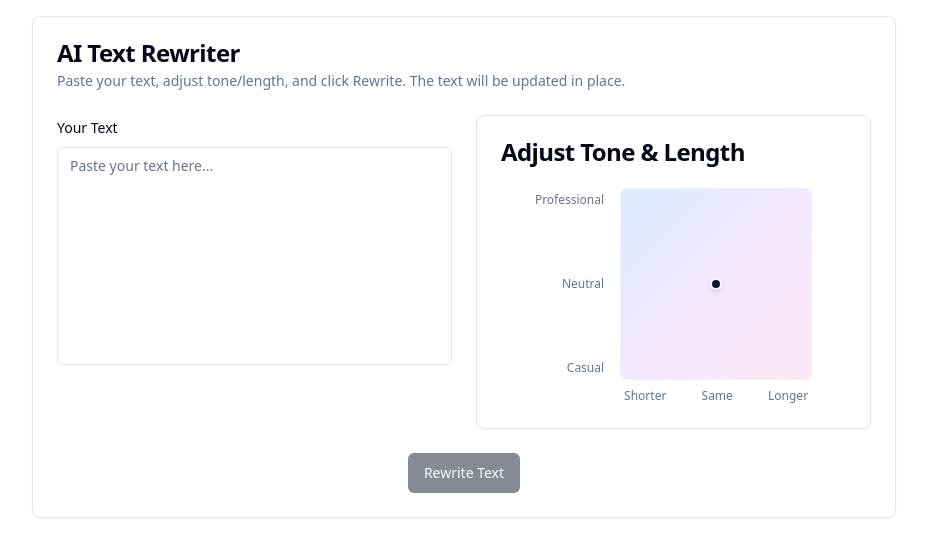
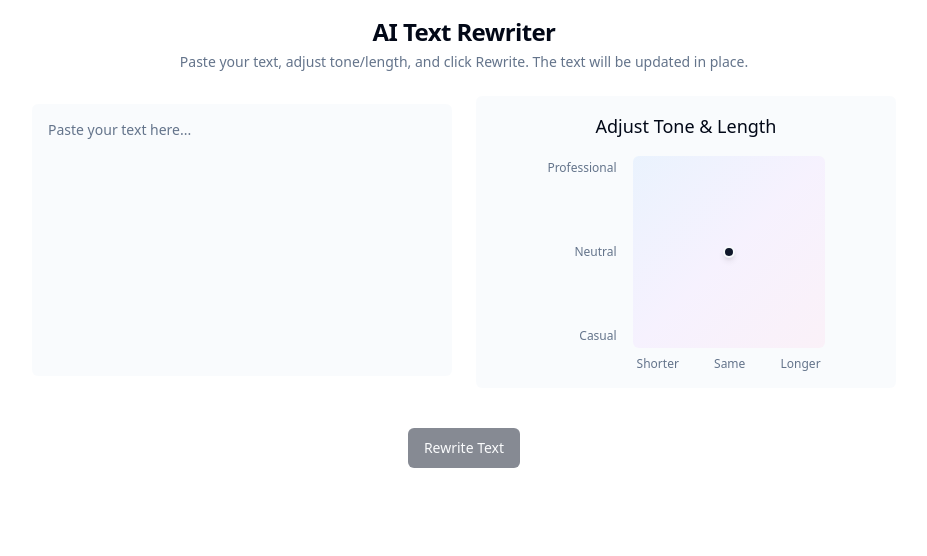
Before and after one commit to wwwillchen/vibe-text, a React (Vite) app: page / in a window 1280 px wide. Shown: the top 556 px of the page, without its empty margins (176-1103 px from the left). Built offline with nearby package versions, Linux system fonts and the light colour scheme.

Commit message:
[dyad] Make UI more minimalist - wrote 2 file(s)

```diff
--- a/src/components/TextRewriter.tsx
+++ b/src/components/TextRewriter.tsx
@@ -3,46 +3,40 @@ import React, { useState } from 'react';
 import { Textarea } from "@/components/ui/textarea";
 import { Button } from "@/components/ui/button";
 import { Label } from "@/components/ui/label";
-import { Card, CardContent, CardDescription, CardFooter, CardHeader, CardTitle } from "@/components/ui/card";
+// Removed Card imports
 import ToneLengthSelector from './ToneLengthSelector';
 import { Loader2 } from 'lucide-react';
-import { toast } from "sonner"; // Import toast for notifications
+import { toast } from "sonner";
 
 type Tone = 'Casual' | 'Neutral' | 'Professional';
 type Length = 'Shorter' | 'Same' | 'Longer';
 
-// Placeholder for AI function
 const rewriteText = async (text: string, tone: Tone, length: Length): Promise<string> => {
   console.log(`Rewriting text with Tone: ${tone}, Length: ${length}`);
-  // Simulate API call delay
   await new Promise(resolve => setTimeout(resolve, 1500));
-  // Return dummy response
   return `(Rewritten - Tone: ${tone}, Length: ${length})\n\n${text}`;
 };
 
 const TextRewriter: React.FC = () => {
   const [inputText, setInputText] = useState<string>('');
-  // Removed outputText state
   const [selectedTone, setSelectedTone] = useState<Tone>('Neutral');
   const [selectedLength, setSelectedLength] = useState<Length>('Same');
   const [isLoading, setIsLoading] = useState<boolean>(false);
 
   const handleRewrite = async () => {
     if (!inputText.trim()) {
-      toast.warning("Please enter some text to rewrite."); // Use toast notification
+      toast.warning("Please enter some text to rewrite.");
       console.warn("Input text is empty.");
       return;
     }
     setIsLoading(true);
-    // No need to clear outputText anymore
     try {
       const result = await rewriteText(inputText, selectedTone, selectedLength);
-      setInputText(result); // Update the input text directly
-      toast.success("Text rewritten successfully!"); // Success toast
+      setInputText(result);
+      toast.success("Text rewritten successfully!");
     } catch (error) {
       console.error("Error rewriting text:", error);
-      toast.error("Error: Could not rewrite text."); // Error toast
-      // Optionally, you might want to revert inputText or leave the error message somewhere
+      toast.error("Error: Could not rewrite text.");
     } finally {
       setIsLoading(false);
     }
@@ -55,26 +49,29 @@ const TextRewriter: React.FC = () => {
   };
 
   return (
-    <div className="container mx-auto p-4 max-w-4xl">
-      <Card className="mb-6">
-        <CardHeader>
-          <CardTitle>AI Text Rewriter</CardTitle>
-          <CardDescription>Paste your text, adjust tone/length, and click Rewrite. The text will be updated in place.</CardDescription>
-        </CardHeader>
-        <CardContent className="space-y-4">
-          <div className="grid grid-cols-1 md:grid-cols-2 gap-6">
+    // Removed the outer Card component, using a simple div with padding
+    <div className="container mx-auto p-4 max-w-4xl space-y-6">
+      {/* Removed CardHeader */}
+      <div className="text-center"> {/* Added text-center for title/description */}
+        <h1 className="text-2xl font-semibold tracking-tight mb-1">AI Text Rewriter</h1>
+        <p className="text-sm text-muted-foreground">
+          Paste your text, adjust tone/length, and click Rewrite. The text will be updated in place.
+        </p>
+      </div>
+
+      {/* Removed CardContent */}
+      <div className="grid grid-cols-1 md:grid-cols-2 gap-6 items-start"> {/* Added items-start */}
         {/* Input Area */}
         <div className="space-y-2">
-              <Label htmlFor="input-text">Your Text</Label>
+          <Label htmlFor="input-text" className="sr-only">Your Text</Label> {/* Hide label visually but keep for accessibility */}
           <Textarea
             id="input-text"
             placeholder="Paste your text here..."
             value={inputText}
             onChange={(e) => setInputText(e.target.value)}
-                rows={10}
-                className="resize-none"
-                // Input is no longer disabled during loading, allowing selection, but editing might be weird.
-                // Consider if disabling is preferred: disabled={isLoading}
+            rows={12} // Slightly increased rows
+            // Removed border and shadow for minimalism
+            className="resize-none border-0 shadow-none focus-visible:ring-0 focus-visible:ring-offset-0 p-4 bg-muted/40 rounded-md"
           />
         </div>
 
@@ -85,16 +82,14 @@ const TextRewriter: React.FC = () => {
           onSelect={handleToneLengthSelect}
         />
       </div>
-        </CardContent>
-        <CardFooter className="flex flex-col items-center gap-4">
+
+      {/* Removed CardFooter */}
+      <div className="flex flex-col items-center gap-4 pt-4"> {/* Added padding-top */}
          <Button onClick={handleRewrite} disabled={isLoading || !inputText.trim()} className="w-full md:w-auto">
           {isLoading ? <Loader2 className="mr-2 h-4 w-4 animate-spin" /> : null}
           {isLoading ? 'Rewriting...' : 'Rewrite Text'}
         </Button>
-
-           {/* Output Area Removed */}
-        </CardFooter>
-      </Card>
+      </div>
     </div>
   );
 };
--- a/src/components/ToneLengthSelector.tsx
+++ b/src/components/ToneLengthSelector.tsx
@@ -1,39 +1,33 @@
 
 import React, { useState, useRef, useEffect } from 'react';
 import { cn } from "@/lib/utils";
-import { Card, CardContent, CardHeader, CardTitle } from "@/components/ui/card";
+// Removed Card imports
 import { Label } from "@/components/ui/label";
 
 type Tone = 'Casual' | 'Neutral' | 'Professional';
 type Length = 'Shorter' | 'Same' | 'Longer';
 
 interface ToneLengthSelectorProps {
-  selectedTone: Tone; // Used for initial position
-  selectedLength: Length; // Used for initial position
+  selectedTone: Tone;
+  selectedLength: Length;
   onSelect: (tone: Tone, length: Length) => void;
 }
 
-// Map discrete values to percentage ranges for initial position setting
-// Y-axis: Professional (top) = low %, Casual (bottom) = high %
-// X-axis: Shorter (left) = low %, Longer (right) = high %
 const toneToY: Record<Tone, number> = { 'Professional': 16.5, 'Neutral': 50, 'Casual': 83.5 };
 const lengthToX: Record<Length, number> = { 'Shorter': 16.5, 'Same': 50, 'Longer': 83.5 };
 
 const ToneLengthSelector: React.FC<ToneLengthSelectorProps> = ({ selectedTone, selectedLength, onSelect }) => {
   const boxRef = useRef<HTMLDivElement>(null);
-  // Position state [x%, y%]
   const [position, setPosition] = useState<[number, number]>([lengthToX[selectedLength], toneToY[selectedTone]]);
   const [isDragging, setIsDragging] = useState(false);
 
   const mapPositionToValues = (xPercent: number, yPercent: number): { tone: Tone; length: Length } => {
     let tone: Tone;
-    // Y-axis mapping (inverted: lower y% means more professional)
     if (yPercent < 33.3) tone = 'Professional';
     else if (yPercent < 66.6) tone = 'Neutral';
     else tone = 'Casual';
 
     let length: Length;
-    // X-axis mapping
     if (xPercent < 33.3) length = 'Shorter';
     else if (xPercent < 66.6) length = 'Same';
     else length = 'Longer';
@@ -43,107 +37,61 @@ const ToneLengthSelector: React.FC<ToneLengthSelectorProps> = ({ selectedTone, s
 
   const handleInteraction = (event: React.MouseEvent<HTMLDivElement> | React.TouchEvent<HTMLDivElement>) => {
     if (!boxRef.current) return;
-
     const rect = boxRef.current.getBoundingClientRect();
     let clientX, clientY;
-
-    // Check if it's a touch event
     if ('touches' in event && event.touches.length > 0) {
       clientX = event.touches[0].clientX;
       clientY = event.touches[0].clientY;
-    } else if ('clientX' in event) { // Check if it's a mouse event
+    } else if ('clientX' in event) {
       clientX = event.clientX;
       clientY = event.clientY;
-    } else {
-        return; // Ignore if neither touch nor mouse event
-    }
-
+    } else { return; }
 
     let x = clientX - rect.left;
     let y = clientY - rect.top;
-
-    // Clamp position within bounds
     x = Math.max(0, Math.min(x, rect.width));
     y = Math.max(0, Math.min(y, rect.height));
-
     const xPercent = (x / rect.width) * 100;
     const yPercent = (y / rect.height) * 100;
-
     setPosition([xPercent, yPercent]);
     const { tone, length } = mapPositionToValues(xPercent, yPercent);
-    onSelect(tone, length); // Notify parent with mapped discrete values
+    onSelect(tone, length);
   };
 
   const handleMouseDown = (event: React.MouseEvent<HTMLDivElement>) => {
     setIsDragging(true);
     handleInteraction(event);
-    // Prevent text selection during drag
     event.preventDefault();
   };
+  const handleMouseMove = (event: React.MouseEvent<HTMLDivElement>) => { if (isDragging) handleInteraction(event); };
+  const handleMouseUp = () => { if (isDragging) setIsDragging(false); };
+  const handleTouchStart = (event: React.TouchEvent<HTMLDivElement>) => { setIsDragging(true); handleInteraction(event); event.preventDefault(); };
+  const handleTouchMove = (event: React.TouchEvent<HTMLDivElement>) => { if (isDragging) handleInteraction(event); };
+  const handleTouchEnd = () => { if (isDragging) setIsDragging(false); };
 
-  const handleMouseMove = (event: React.MouseEvent<HTMLDivElement>) => {
-    if (isDragging) {
-      handleInteraction(event);
-    }
-  };
-
-  const handleMouseUp = () => {
-    if (isDragging) {
-        setIsDragging(false);
-    }
-  };
-
-  const handleTouchStart = (event: React.TouchEvent<HTMLDivElement>) => {
-     setIsDragging(true);
-     handleInteraction(event);
-     // Prevent scrolling while dragging inside the box
-     event.preventDefault();
-   };
-
-   const handleTouchMove = (event: React.TouchEvent<HTMLDivElement>) => {
-     if (isDragging) {
-       handleInteraction(event);
-     }
-   };
-
-   const handleTouchEnd = () => {
-     if (isDragging) {
-        setIsDragging(false);
-     }
-   };
-
-  // Add mouseup/touchend listener to window to catch drags ending outside the box
   useEffect(() => {
-     const handleInteractionEndGlobal = () => {
-       if (isDragging) {
-         setIsDragging(false);
-       }
-     };
-
+    const handleInteractionEndGlobal = () => { if (isDragging) setIsDragging(false); };
     window.addEventListener('mouseup', handleInteractionEndGlobal);
     window.addEventListener('touchend', handleInteractionEndGlobal);
-
     return () => {
       window.removeEventListener('mouseup', handleInteractionEndGlobal);
       window.removeEventListener('touchend', handleInteractionEndGlobal);
     };
   }, [isDragging]);
 
-
-  // Labels
-  const tones: Tone[] = ['Casual', 'Neutral', 'Professional']; // Y-axis (rows) - Casual at bottom
-  const lengths: Length[] = ['Shorter', 'Same', 'Longer']; // X-axis (columns)
+  const tones: Tone[] = ['Casual', 'Neutral', 'Professional'];
+  const lengths: Length[] = ['Shorter', 'Same', 'Longer'];
 
   return (
-    <Card>
-      <CardHeader>
-        <CardTitle>Adjust Tone & Length</CardTitle>
-      </CardHeader>
-      <CardContent>
+    // Removed Card wrapper, using a simple div with padding
+    <div className="p-4 rounded-md bg-muted/40"> {/* Added background to group elements */}
+      {/* Removed CardHeader */}
+      <h3 className="text-lg font-medium mb-4 text-center">Adjust Tone & Length</h3> {/* Replaced CardTitle */}
+
+      {/* Removed CardContent */}
       <div className="flex items-center justify-center space-x-4">
         {/* Y-axis Labels (Tone) */}
         <div className="flex flex-col justify-between items-end h-48 self-stretch py-1">
-            {/* Reverse tones so Professional is at the top */}
           {tones.slice().reverse().map((tone) => (
             <Label key={tone} className="text-xs text-muted-foreground">{tone}</Label>
           ))}
@@ -153,14 +101,13 @@ const ToneLengthSelector: React.FC<ToneLengthSelectorProps> = ({ selectedTone, s
         <div className="flex flex-col items-center">
           <div
             ref={boxRef}
-              className="relative w-48 h-48 bg-gradient-to-br from-blue-100 via-purple-100 to-pink-100 rounded-md cursor-pointer overflow-hidden border border-muted touch-none" // Added touch-none
+            // Removed border, adjusted background
+            className="relative w-48 h-48 bg-gradient-to-br from-blue-100/50 via-purple-100/50 to-pink-100/50 rounded-md cursor-pointer overflow-hidden touch-none"
             onMouseDown={handleMouseDown}
             onMouseMove={handleMouseMove}
-              // onMouseUp handled by window listener
-              onMouseLeave={handleMouseUp} // Stop dragging if mouse leaves quickly
+            onMouseLeave={handleMouseUp}
             onTouchStart={handleTouchStart}
             onTouchMove={handleTouchMove}
-              // onTouchEnd handled by window listener
           >
             {/* Selection Indicator */}
             <div
@@ -168,7 +115,7 @@ const ToneLengthSelector: React.FC<ToneLengthSelectorProps> = ({ selectedTone, s
               style={{
                 left: `${position[0]}%`,
                 top: `${position[1]}%`,
-                  transition: isDragging ? 'none' : 'left 0.1s ease-out, top 0.1s ease-out', // Smooth transition when not dragging
+                transition: isDragging ? 'none' : 'left 0.1s ease-out, top 0.1s ease-out',
               }}
               aria-hidden="true"
             />
@@ -181,8 +128,7 @@ const ToneLengthSelector: React.FC<ToneLengthSelectorProps> = ({ selectedTone, s
           </div>
         </div>
       </div>
-      </CardContent>
-    </Card>
+    </div>
   );
 };
 
```
Lines whose indentation alone changed are shown as unchanged.
